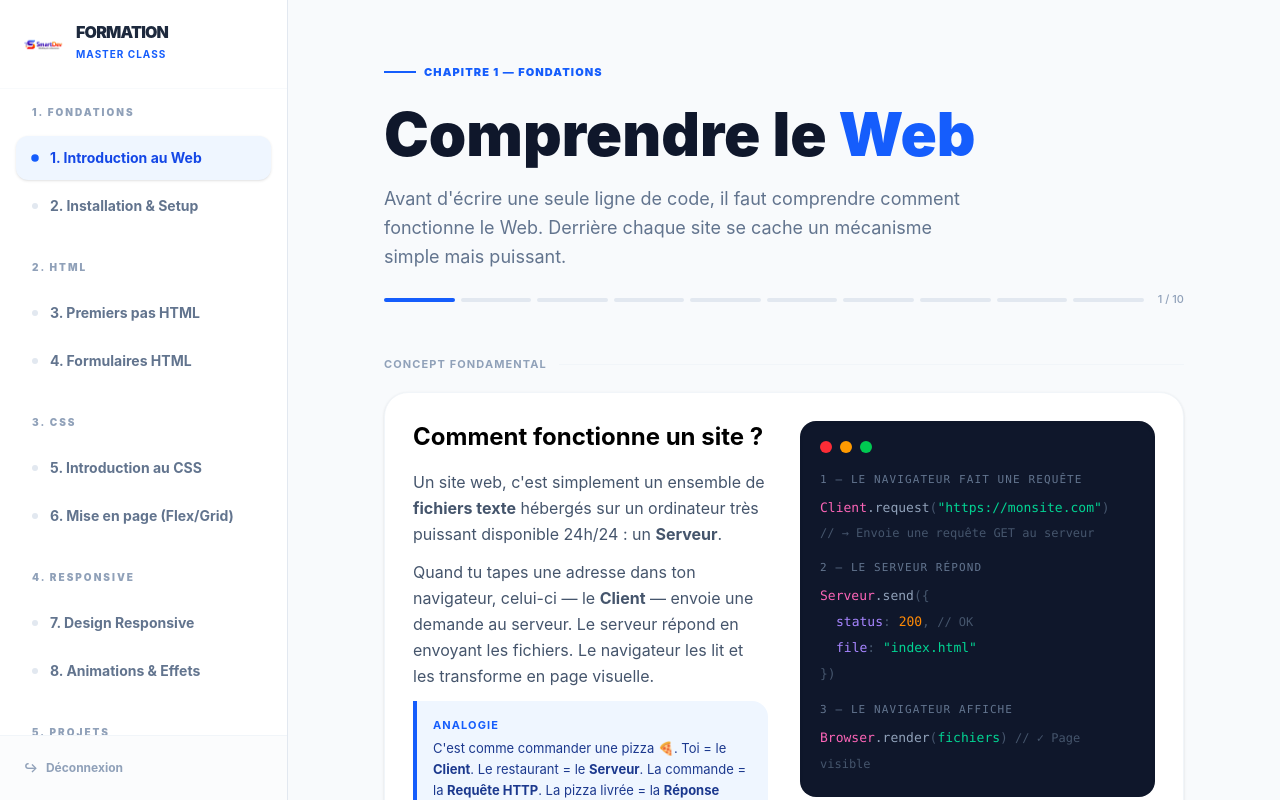
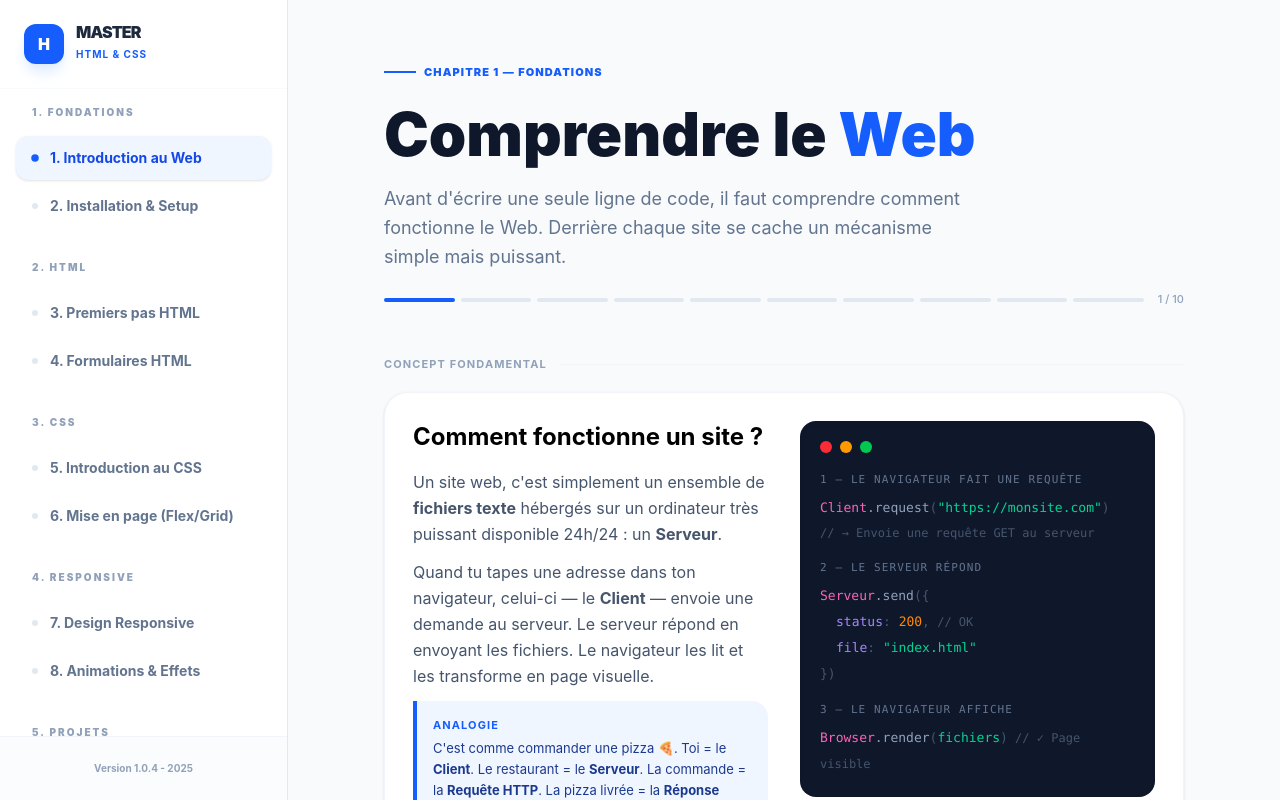
Before and after one commit to biaoumarsouk/Formation_HTML_CSS, a React (Vite) app: page /lesson/intro in a window 1280 px wide. Built offline with nearby package versions, Linux system fonts and the light colour scheme.

Commit message:
Premier commitG

```diff
--- a/src/components/Sidebar.jsx
+++ b/src/components/Sidebar.jsx
@@ -8,7 +8,7 @@ export default function Sidebar({ isOpen, setIsOpen }) {
 
   return (
     <>
-      {/* OVERLAY : Fond noir transparent quand le menu est ouvert sur mobile */}
+      {/* OVERLAY MOBILE */}
       {isOpen && (
         <div
           className="fixed inset-0 bg-slate-900/60 backdrop-blur-sm z-40 md:hidden transition-opacity"
@@ -16,39 +16,28 @@ export default function Sidebar({ isOpen, setIsOpen }) {
         />
       )}
 
-      {/* SIDEBAR */}
+      {/* ASIDE */}
       <aside className={`
         fixed inset-y-0 left-0 z-50 w-72 bg-white border-r border-slate-200
         transform transition-transform duration-300 ease-in-out
         ${isOpen ? 'translate-x-0' : '-translate-x-full'}
-        md:translate-x-0 md:static md:h-screen
+        md:translate-x-0 md:static md:h-screen flex flex-col
       `}>
-        <div className="flex flex-col h-full">
-
-          {/* LOGO SECTION */}
-          <div className="p-6 border-b border-slate-50 flex items-center justify-between">
-            <Link to="/" className="flex items-center gap-3">
-              {/* REMPLACE CETTE BALISE IMG PAR TON LOGO REEL */}
-              <img
-                src="/logo.png"
-                alt="Logo Formation"
-                className="w-10 h-10 object-contain rounded-lg"
-                onError={(e) => e.target.src = "https://placehold.co/40x40?text=L"} // Image de secours
-              />
+        {/* LOGO */}
+        <div className="p-6 border-b border-slate-50">
+          <div className="flex items-center gap-3">
+             <div className="w-10 h-10 bg-blue-600 rounded-xl flex items-center justify-center text-white font-black shadow-lg shadow-blue-100">
+               H
+             </div>
              <div>
-                <h2 className="font-black text-slate-800 leading-none tracking-tighter">FORMATION</h2>
-                <span className="text-[10px] text-blue-600 font-bold uppercase tracking-widest">Master Class</span>
+               <h2 className="font-black text-slate-800 leading-none tracking-tighter">MASTER</h2>
+               <span className="text-[10px] text-blue-600 font-bold uppercase tracking-widest">HTML & CSS</span>
              </div>
-            </Link>
-
-            {/* Bouton pour fermer sur mobile uniquement */}
-            <button onClick={() => setIsOpen(false)} className="md:hidden text-slate-400 p-2">
-              ✕
-            </button>
+          </div>
         </div>
 
-          {/* NAVIGATION */}
-          <nav className="flex-1 overflow-y-auto p-4 space-y-8 custom-scrollbar">
+        {/* NAVIGATION PAR CHAPITRE */}
+        <nav className="flex-1 overflow-y-auto p-4 space-y-8 scrollbar-hide">
           {chapters.map((chapter) => (
             <div key={chapter}>
               <h3 className="px-4 text-[10px] font-black text-slate-400 uppercase tracking-[0.2em] mb-4">
@@ -61,7 +50,7 @@ export default function Sidebar({ isOpen, setIsOpen }) {
                     <Link
                       key={lesson.id}
                       to={lesson.path}
-                        onClick={() => setIsOpen(false)} // Ferme le menu après clic sur mobile
+                      onClick={() => setIsOpen(false)}
                       className={`flex items-center gap-3 px-4 py-3 rounded-xl transition-all duration-200 group ${
                         location.pathname === lesson.path
                         ? 'bg-blue-50 text-blue-700 shadow-sm'
@@ -79,15 +68,9 @@ export default function Sidebar({ isOpen, setIsOpen }) {
           ))}
         </nav>
 
-          {/* FOOTER SIDEBAR */}
+        {/* BAS DE SIDEBAR (Optionnel : Liens réseaux ou aide) */}
         <div className="p-6 border-t border-slate-100 bg-slate-50/50">
-            <button
-              onClick={() => { localStorage.removeItem('user_auth'); window.location.reload(); }}
-              className="w-full flex items-center gap-2 text-xs font-bold text-slate-400 hover:text-red-500 transition-colors"
-            >
-              <span>↪</span> Déconnexion
-            </button>
-          </div>
+           <p className="text-[10px] text-slate-400 font-bold text-center">Version 1.0.4 - 2025</p>
         </div>
       </aside>
     </>
```
Lines whose indentation alone changed are shown as unchanged.
